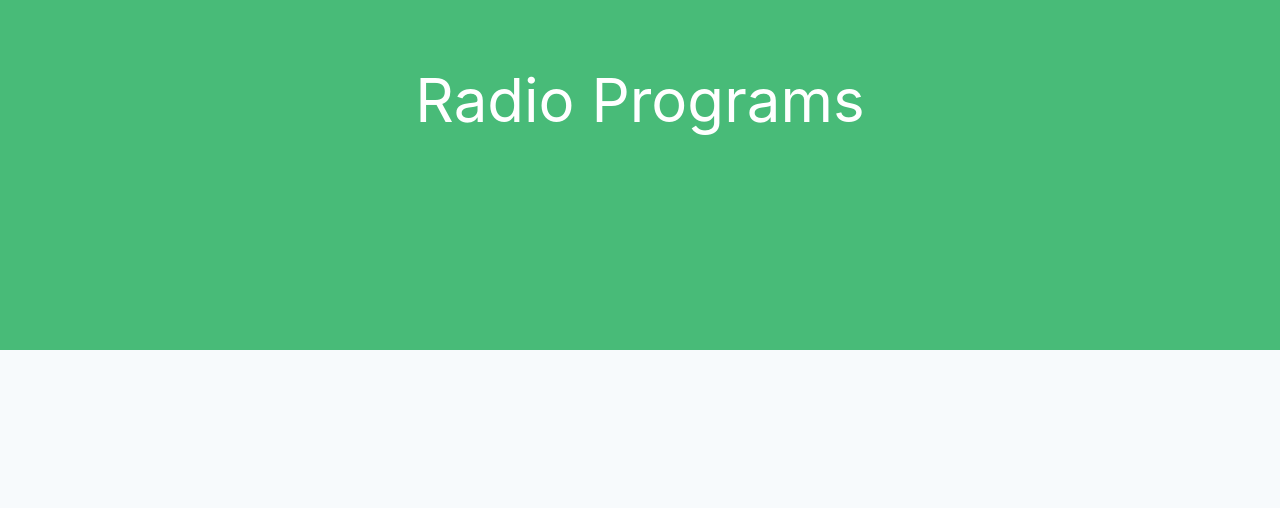
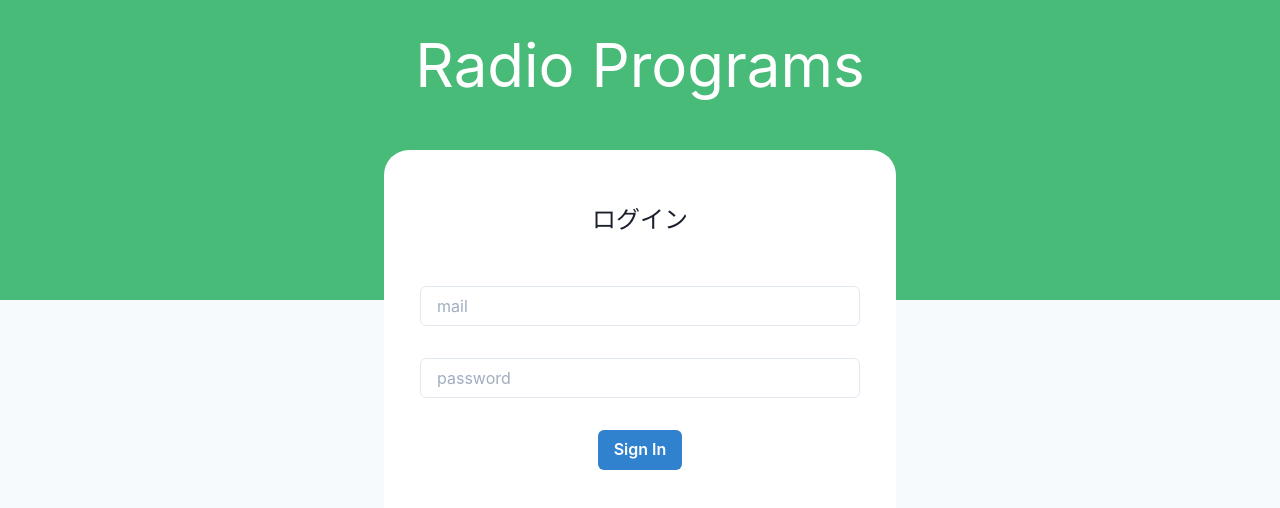
Before and after one commit to kk3939/radio-programs, a Next.js app: page / in a window 1280 px wide. Shown: the top 508 px of the page. Built offline with nearby package versions, Linux system fonts and the light colour scheme.

Commit message:
add:  login formのUI実装

```diff
--- a/src/pages/index.tsx
+++ b/src/pages/index.tsx
@@ -1,13 +1,36 @@
 import React from "react";
-import { Box, Center } from "@chakra-ui/react";
+import { Box, Center, Flex, Input, Button } from "@chakra-ui/react";
 
 const Index: React.VFC = () => {
   return (
     <>
-      <Box w="100%" h="350px" bg="green.400">
-        <Center h="200px" fontSize="6xl" color="white">
-          Radio Programs
-        </Center>
+      <Box pos="relative">
+        <Box w="100%" h="300px" bg="green.400">
+          <Center h="130px" fontSize="6xl" color="white">
+            Radio Programs
+          </Center>
+        </Box>
+        <Box h="400px" w="100%" pos="absolute" top="150px" left="0">
+          <Flex align="center" justifyContent="center">
+            {/* mobile対応したかったらwの%を変更 */}
+            <Box bg="white" h="480px" w="40%" borderRadius="25px" p={5}>
+              <Center h="100px" fontSize="2xl">
+                ログイン
+              </Center>
+              <Box p={4}>
+                <Input placeholder="mail" />
+              </Box>
+              <Box p={4}>
+                <Input placeholder="password" />
+              </Box>
+              <Box p={4}>
+                <Flex align="center" justifyContent="center">
+                  <Button colorScheme="blue">Sign In</Button>
+                </Flex>
+              </Box>
+            </Box>
+          </Flex>
+        </Box>
       </Box>
     </>
   );
```
